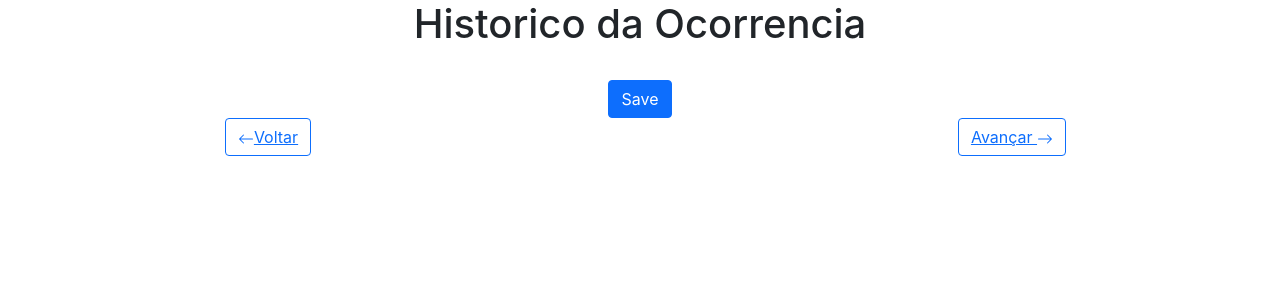
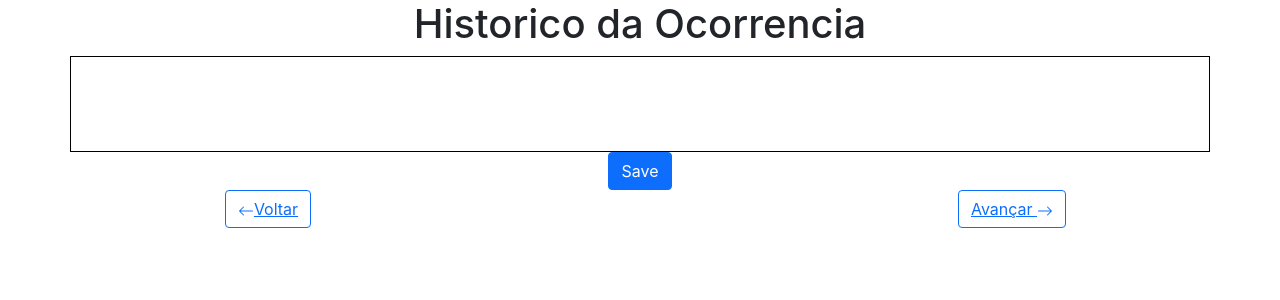
Before and after one commit to jairomartins/boonline4bpm, a React (Create React App) app: page /historico in a window 1280 px wide. Shown: the top 300 px of the page. Built offline with nearby package versions, Linux system fonts and the light colour scheme.

Commit message:
ajuste resumo page

```diff
--- a/src/components/BoletimDetalhe/BoletimDetalhe.jsx
+++ b/src/components/BoletimDetalhe/BoletimDetalhe.jsx
@@ -17,7 +17,7 @@ const BoletimDetalhe = ({boletim}) => {
     const [editorState, setEditorState] = useState(()=>EditorState.createWithContent(boletim.historico) )
 
    return ( <>
-        <Container  style={{fontSize:"10px"}}>
+        <Container  style={{fontSize:"12px"}}>
             <br></br>
             <Row className="text-center">
                 <Col>
@@ -77,7 +77,7 @@ const BoletimDetalhe = ({boletim}) => {
             <hr/>
         </Container>
 
-        <Container>
+        <Container style={{fontSize:"12px"}}>
             {/**faz a quebra de pagina na impressao */}
             {/* <Row style={{pageBreakBefore:"always"}}>
             </Row>  */}
--- a/src/components/Historico/Historico.jsx
+++ b/src/components/Historico/Historico.jsx
@@ -25,11 +25,18 @@ const Historico = ({boletim,setBoletim}) => {
         setBoletim({...boletim, historico:editorState.getCurrentContent()})
     }
 
+    const editor = React.useRef(null);
+    const focusEditor = ()=> {
+        editor.current.focus()
+    }
+
     return ( <>
         <Container className="text-center">
             <h1>Historico da Ocorrencia</h1>
-            <Row>
-                <Editor editorState={editorState} onChange={setEditorState} />
+
+            <Row style={{ border: "1px solid black", minHeight: "6em", cursor: "text" }}
+                onClick={focusEditor}>
+                <Editor ref={editor} editorState={editorState} onChange={setEditorState} />
             </Row>
             <Button onClick={handleSalvarHistorico}>Save</Button>
             <NavPage prev="/efetivo" next="/resumo"/>
```
